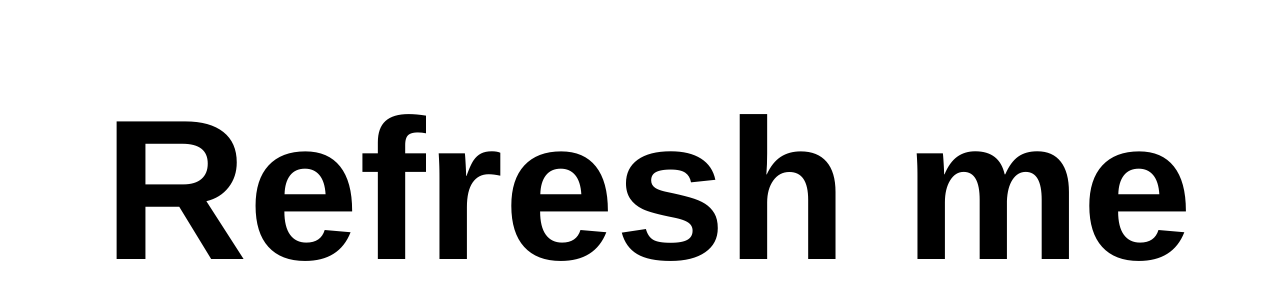
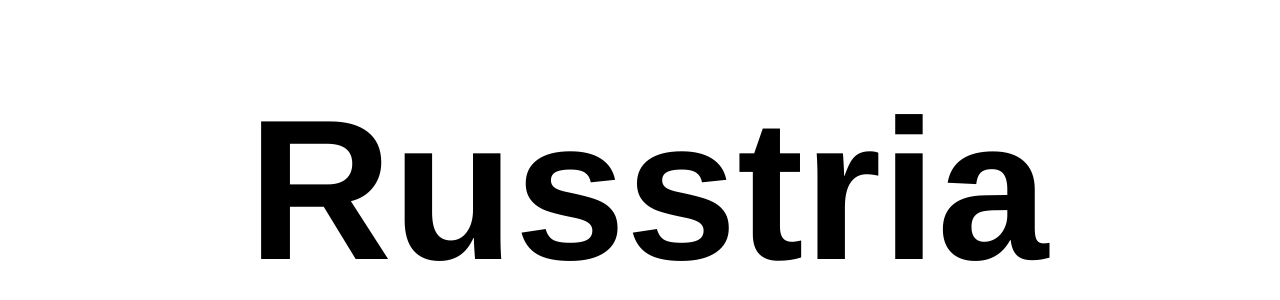
Before and after one commit to russtria/russtria.github.io, a plain HTML site: page index.html in a window 1280 px wide. Shown: the part 192-492 px from the top of the page. Drawn offline with Linux system fonts and the light colour scheme.

Commit message:
Hot babes

```diff
--- a/index.html
+++ b/index.html
@@ -1,7 +1,7 @@
 <!DOCTYPE html>
 <html>
 	<head>
-		<title>BRB</title>
+		<title>Hot Anime Babes</title>
 		<style>h1 {
   font-size: 200px;
   line-height: 200px;
@@ -16,6 +16,6 @@
 }</style>
 	</head>
 	<body>
-		<h1 title="Probably not...">Refresh me</h1>
+		<h1 title="NO U">Russtria</h1>
 	</body>
 </html>
```
